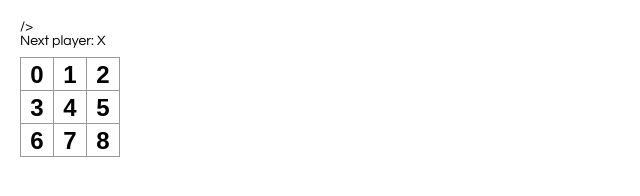
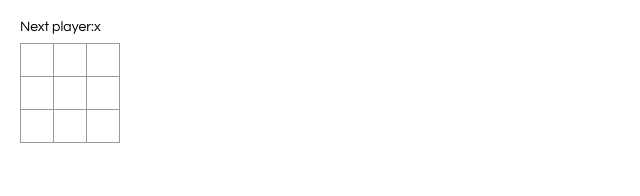
Before and after one commit to TanishaAgarwal/Tic-Tac-Toe, a React app: page / in a window 1280 px wide. Shown: the whole page, without its empty margins (0-640 px from the left). Built offline with nearby package versions, Linux system fonts and the light colour scheme.

Commit message:
tic tac toe is now working

```diff
--- a/src/index.js
+++ b/src/index.js
@@ -2,23 +2,51 @@ import React from 'react';
 import ReactDOM from 'react-dom';
 import './index.css';
 
-class Square extends React.Component {
-    render() {
+function Square(props) {
       return (
-        <button className="square" onClick={()=> alert('click')}>
-          {this.props.value}
+        <button
+            className="square"
+            onClick={props.onClick}
+        >
+          {props.value}
         </button>
       );
-    }
   }
 
   class Board extends React.Component {
+      constructor(props){
+          super(props);
+          this.state = {
+              squares: Array(9).fill(null),
+              xIsNext: true
+          };
+      }
+    handleCLick(i){
+        const squares = this.state.squares.slice();//.slice() method is used to create a copy of array
+        if(calculateWinner(squares) || squares[i]) return;
+        squares[i]=this.state.xIsNext ? 'x':'o';
+        this.setState({
+            squares,
+            xIsNext: !this.state.xIsNext
+        });
+    }
     renderSquare(i) {
-      return <Square value={i}/>;
+      return (
+      <Square
+        value={this.state.squares[i]}
+        onClick={() => this.handleCLick(i)}
+      />);
     }
 
     render() {
-      const status = 'Next player: X';
+        const winner = calculateWinner(this.state.squares);
+        let status;
+        if(winner){
+            status = 'Winner player:' + winner;
+        }
+        else{
+            status = 'Next player:' + (this.state.xIsNext ? 'x':'o');
+        }
 
       return (
         <div>
@@ -58,6 +86,26 @@ class Square extends React.Component {
       );
     }
   }
+  function calculateWinner(squares) {
+    const lines = [
+      [0, 1, 2],
+      [3, 4, 5],
+      [6, 7, 8],
+      [0, 3, 6],
+      [1, 4, 7],
+      [2, 5, 8],
+      [0, 4, 8],
+      [2, 4, 6],
+    ];
+    for (let i = 0; i < lines.length; i++) {
+      const [a, b, c] = lines[i];
+      if (squares[a] && squares[a] === squares[b] && squares[a] === squares[c]) {
+        return squares[a];
+      }
+    }
+    return null;
+  }
+
 
   // ========================================
 
```
Also changed, not shown: public/index.html (+1 -1 lines).
